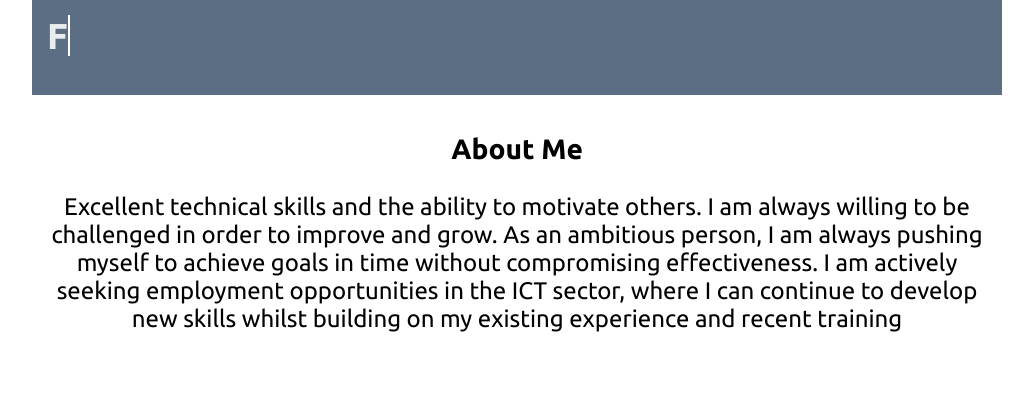
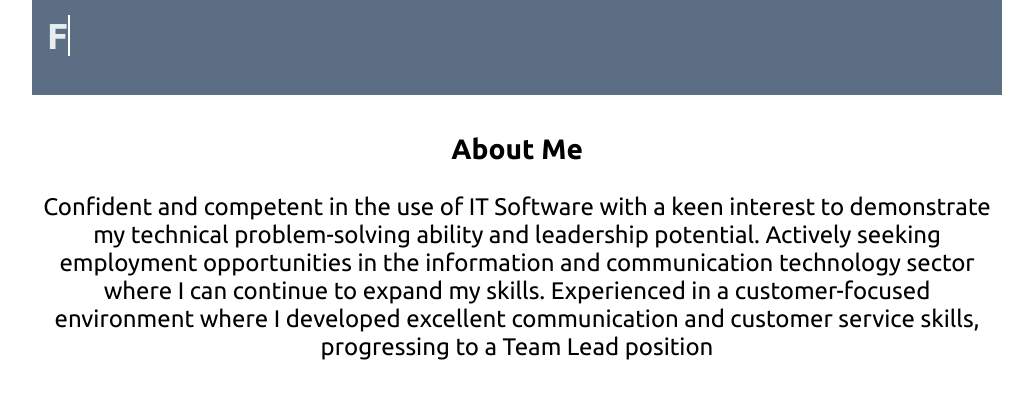
Before and after one commit to emiliojosecalvo/portfolio, a plain HTML site: page index.html in a window 1280 px wide. Shown: the part 130-532 px from the top of the page, without its empty margins (123-1156 px from the left). Drawn offline with Linux system fonts and the light colour scheme.

Commit message:
index update

```diff
--- a/index.html
+++ b/index.html
@@ -26,12 +26,12 @@
         <div class="main hidden">
             <h3>About Me</h3>
             <p>
-                Excellent technical skills and the ability to motivate others. I am always willing to be
-                challenged in order to improve and grow. As an ambitious person, I am always pushing myself to achieve
-                goals
-                in time without compromising effectiveness. I am actively seeking employment opportunities in the ICT
-                sector, where I can continue to develop new skills whilst building on my existing experience and recent
-                training
+                Confident and competent in the use of IT Software with a keen interest to
+                demonstrate my technical problem-solving ability and leadership potential. Actively
+                seeking employment opportunities in the information and communication technology
+                sector where I can continue to expand my skills. Experienced in a customer-focused
+                environment where I developed excellent communication and customer service
+                skills, progressing to a Team Lead position
             </p>
         </div>
         <div class="main hidden">
```
